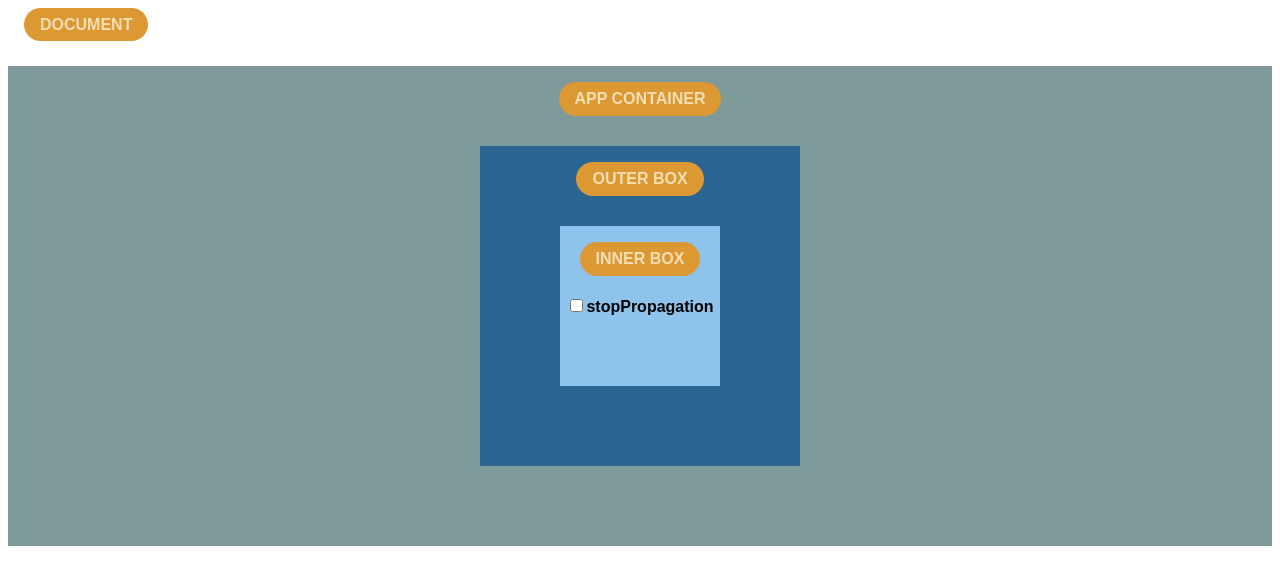
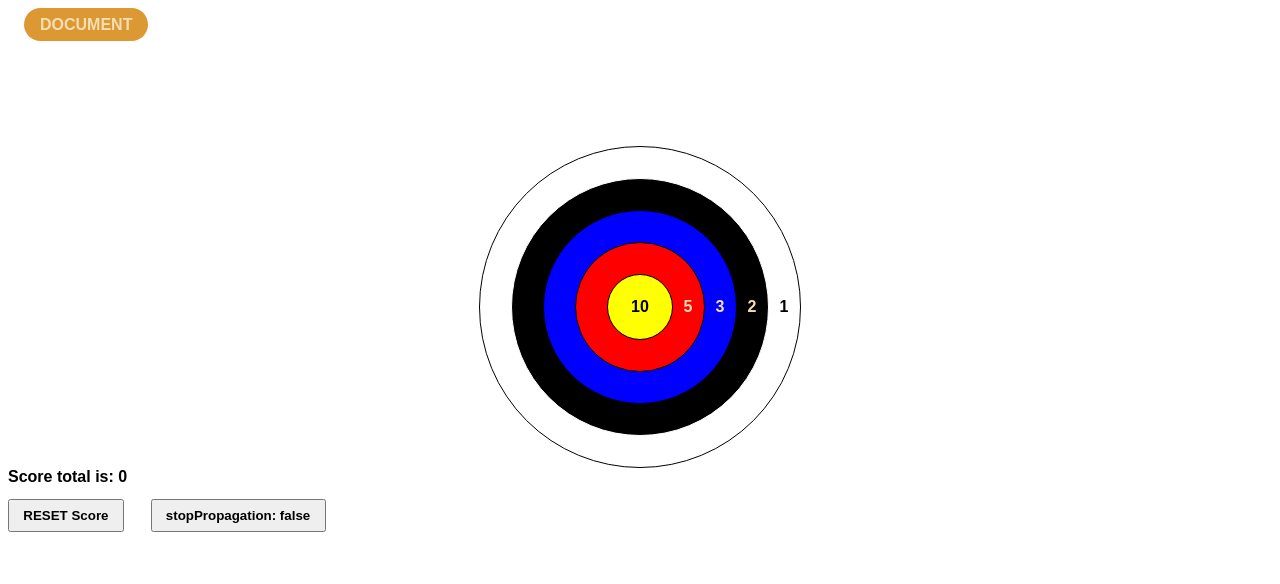
Before and after one commit to SJ47/event-bubbling-demo, a React (Vite) app: page / in a window 1280 px wide. Shown: the top 584 px of the page. Built offline with nearby package versions, Linux system fonts and the light colour scheme.

Commit message:
Add score board demo - working

```diff
--- /dev/null
+++ b/src/AppCalc.jsx
@@ -0,0 +1,74 @@
+import { useState } from "react";
+import STYLES from "./AppCalc.module.scss";
+const AppCalc = () => {
+  const [counter, setCounter] = useState(0);
+  const [enableStopPropagation, setEnableStopPropagation] = useState(false);
+
+  const HandleWhiteScore = (event) => {
+    enableStopPropagation && event.stopPropagation();
+    setCounter((prevCounter) => prevCounter + 1);
+  };
+
+  const HandleBlackScore = (event) => {
+    enableStopPropagation && event.stopPropagation();
+    setCounter((prevCounter) => prevCounter + 2);
+  };
+
+  const HandleBlueScore = (event) => {
+    enableStopPropagation && event.stopPropagation();
+    setCounter((prevCounter) => prevCounter + 3);
+  };
+
+  const handleRedScore = (event) => {
+    enableStopPropagation && event.stopPropagation();
+    setCounter((prevCounter) => prevCounter + 5);
+  };
+
+  const handleYellowScore = (event) => {
+    enableStopPropagation && event.stopPropagation();
+    setCounter((prevCounter) => prevCounter + 10);
+  };
+
+  return (
+    <>
+      <div className={STYLES.container}>
+        <div className={STYLES.whiteCircle} onClick={HandleWhiteScore}>
+          <span className={STYLES.outerScoreWhite}>1</span>
+          <div className={STYLES.blackCircle} onClick={HandleBlackScore}>
+            <span className={STYLES.outerScoreBlack}>2</span>
+            <div className={STYLES.blueCircle} onClick={HandleBlueScore}>
+              <span className={STYLES.outerScoreBlue}>3</span>
+              <div className={STYLES.redCircle} onClick={handleRedScore}>
+                <span className={STYLES.outerScoreRed}>5</span>
+                <div className={STYLES.yellowCircle} onClick={handleYellowScore}>
+                  <span className={STYLES.score}>10</span>
+                </div>
+              </div>
+            </div>
+          </div>
+        </div>
+      </div>
+      <div>Score total is: {counter}</div>
+      <div>
+        <button
+          className={STYLES.resetScore}
+          onClick={() => {
+            setCounter(0);
+          }}
+        >
+          RESET Score
+        </button>
+        <button
+          className={STYLES.resetScore}
+          onClick={() => {
+            setEnableStopPropagation(!enableStopPropagation);
+          }}
+        >
+          stopPropagation: {enableStopPropagation.toString()}
+        </button>
+      </div>
+    </>
+  );
+};
+
+export default AppCalc;
--- /dev/null
+++ b/src/AppCalc.module.scss
@@ -0,0 +1,101 @@
+.container {
+  margin-top: 2em;
+  padding-top: 5em;
+  display: flex;
+  justify-content: center;
+  align-items: center;
+}
+
+.yellowCircle {
+  padding: 2em;
+  width: 2em;
+  height: 2em;
+  background: yellow;
+  border: 1px solid black;
+  display: flex;
+  border-radius: 50%;
+  justify-content: center;
+  align-items: center;
+}
+
+.redCircle {
+  padding: 4em;
+  width: 2em;
+  height: 2em;
+  background: red;
+  border: 1px solid black;
+  display: flex;
+  border-radius: 50%;
+  justify-content: center;
+  align-items: center;
+}
+
+.blueCircle {
+  padding: 6em;
+  width: 2em;
+  height: 2em;
+  background: blue;
+  border: 1px solid black;
+  display: flex;
+  border-radius: 50%;
+  justify-content: center;
+  align-items: center;
+}
+
+.blackCircle {
+  padding: 8em;
+  width: 2em;
+  height: 2em;
+  background: black;
+  border: 1px solid white;
+  display: flex;
+  border-radius: 50%;
+  justify-content: center;
+  align-items: center;
+}
+
+.whiteCircle {
+  padding: 10em;
+  width: 2em;
+  height: 2em;
+  background: white;
+  border: 1px solid black;
+  display: flex;
+  border-radius: 50%;
+  justify-content: center;
+  align-items: center;
+}
+
+.score {
+  text-align: center;
+}
+
+.outerScoreRed {
+  position: absolute;
+  margin-left: 6em;
+  color: wheat;
+}
+
+.outerScoreBlue {
+  position: absolute;
+  margin-left: 10em;
+  color: wheat;
+}
+
+.outerScoreBlack {
+  position: absolute;
+  margin-left: 14em;
+  color: wheat;
+}
+
+.outerScoreWhite {
+  position: absolute;
+  margin-left: 18em;
+  color: black;
+}
+
+.resetScore {
+  padding: 0.5em 1em;
+  margin-right: 2em;
+  margin-top: 1em;
+}
--- a/src/main.jsx
+++ b/src/main.jsx
@@ -1,6 +1,7 @@
 import React from "react";
 import ReactDOM from "react-dom/client";
 import App from "./App.jsx";
+import AppCalc from "./AppCalc.jsx";
 import STYLES from "./Main.module.scss";
 
 ReactDOM.createRoot(document.getElementById("root")).render(
@@ -8,6 +9,7 @@ ReactDOM.createRoot(document.getElementById("root")).render(
     <div id='document' className={STYLES.container}>
       <span className={STYLES.title}>DOCUMENT</span>
     </div>
-    <App />
+    {/* <App /> */}
+    <AppCalc />
   </React.StrictMode>
 );
```
